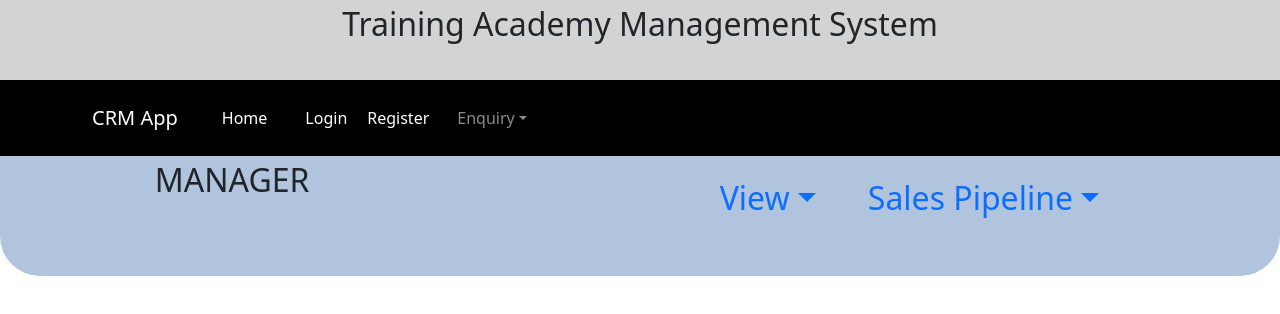
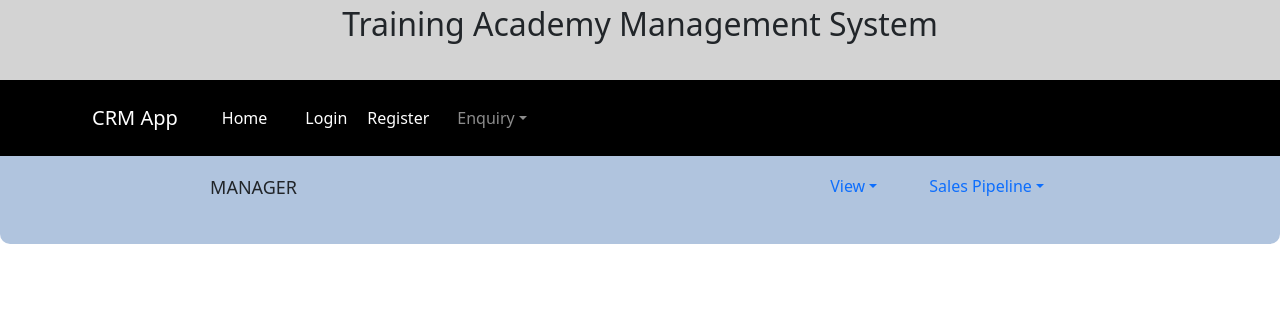
Before and after one commit to Faithinfotech-Training/Experion-Node-Team4, a React (Create React App) app: page /manager in a window 1280 px wide. Shown: the top 314 px of the page. Built offline with nearby package versions, Linux system fonts and the light colour scheme.

Commit message:
Dashboard Alligned

```diff
--- a/src/Components/Dashboard/Dashboard.css
+++ b/src/Components/Dashboard/Dashboard.css
@@ -1,11 +1,11 @@
-.dashboard{
+.dash{
     display: flex;
     justify-content: space-evenly;
-    border-bottom-left-radius: 40px;
-    border-bottom-right-radius: 40px;
+    border-bottom-left-radius: 10px;
+    border-bottom-right-radius: 10px;
     background-color: lightsteelblue;
-    height: 15vh;
-    font-size: 2rem;
+    height: 1cm;
+    font-size: medium;
 
 }
 
@@ -13,7 +13,11 @@
     display: flex;
     justify-content: space-between;
     flex-direction: row;
-    width: 30%
+    width: 25%;
+    padding-top: 18px;
+    font-stretch: condensed;
+    font-size: large;
+
 
 
 
@@ -21,5 +25,31 @@
 
 .item{
     display: inline-block;
+}.dash{
+    display: flex;
+    justify-content: space-evenly;
+    border-bottom-left-radius: 10px;
+    border-bottom-right-radius: 10px;
+    background-color: lightsteelblue;
+    height: 11vh;
+    font-size: medium;
 
 }
+
+.dashboarditem{
+    display: flex;
+    justify-content: space-between;
+    flex-direction: row;
+    width: 25%;
+    padding-top: 18px;
+    font-stretch: condensed;
+    font-size: large;
+
+
+
+
+}
+
+.item{
+    display: inline-block;
+}
--- a/src/Components/Dashboard/Dashboard.js
+++ b/src/Components/Dashboard/Dashboard.js
@@ -8,7 +8,7 @@ function Dashboard() {
 
 
     return (
-        <div className="dashboard">
+        <div className="dash">
             <div className="dashboarditem">Dashboard</div>
             <div classname="dashboarditem">
                 <div className="item">
--- a/src/Components/ManagerDashboard/ManagerDashboard.css
+++ b/src/Components/ManagerDashboard/ManagerDashboard.css
@@ -1,11 +1,11 @@
-.dashboard{
+.dash{
     display: flex;
     justify-content: space-evenly;
-    border-bottom-left-radius: 40px;
-    border-bottom-right-radius: 40px;
+    border-bottom-left-radius: 10px;
+    border-bottom-right-radius: 10px;
     background-color: lightsteelblue;
-    height: 15vh;
-    font-size: 2rem;
+    height: 11vh;
+    font-size: medium;
 
 }
 
@@ -13,7 +13,11 @@
     display: flex;
     justify-content: space-between;
     flex-direction: row;
-    width: 30%
+    width: 25%;
+    padding-top: 18px;
+    font-stretch: condensed;
+    font-size: large;
+
 
 
 
@@ -21,5 +25,4 @@
 
 .item{
     display: inline-block;
-
 }
--- a/src/Components/ManagerDashboard/ManagerDashboard.js
+++ b/src/Components/ManagerDashboard/ManagerDashboard.js
@@ -6,11 +6,11 @@ import "./ManagerDashboard.css";
 function ManagerDashboard() {
   return (
     <>
-      <div className="dashboard">
-        <div className="dashboarditem">MANAGER</div>
+      <div className="dash">
+        <div className="dashboarditem ">MANAGER</div>
         <div classname="dashboarditem">
           <div className="item">
-            <NavDropdown title="View" id="basic-nav-dropdown">
+            <NavDropdown className="" title="View" id="basic-nav-dropdown">
               <NavDropdown.Item>
                 <Link to="/manager/view-course-enquiry">
                   {" "}
```
